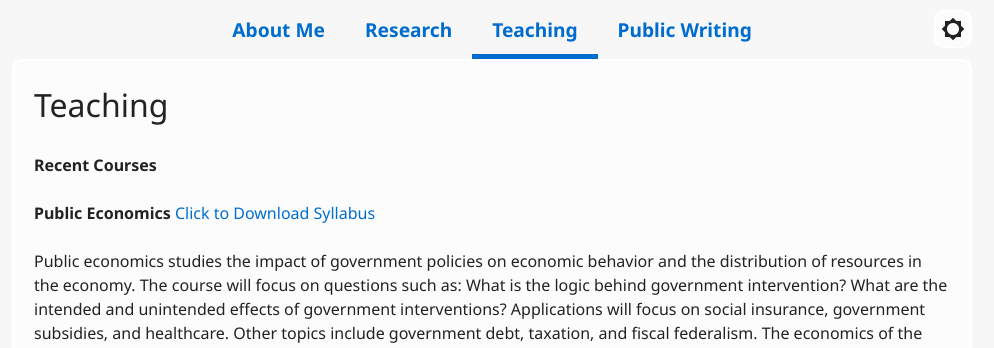
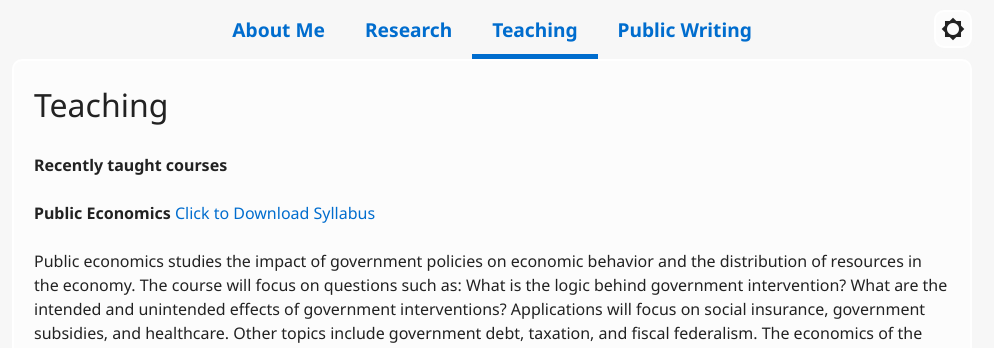
Before and after one commit to veeshanr/veeshanr.github.io, a Jekyll site: the page built from pages/teaching.md, in a window 1280 px wide. Shown: the top 348 px of the page, without its empty margins (148-1142 px from the left). Built offline with Jekyll 4.4.1, drawn with Linux system fonts in a browser that asks for light colours.

Commit message:
Update teaching.md

```diff
--- a/pages/teaching.md
+++ b/pages/teaching.md
@@ -5,7 +5,7 @@ navbar-index: 2
 title: Teaching
 ---
 
-**Recent Courses**
+**Recently taught courses**
 
 **Public Economics** [Click to Download Syllabus](files/ECON470.pdf)
 
```
